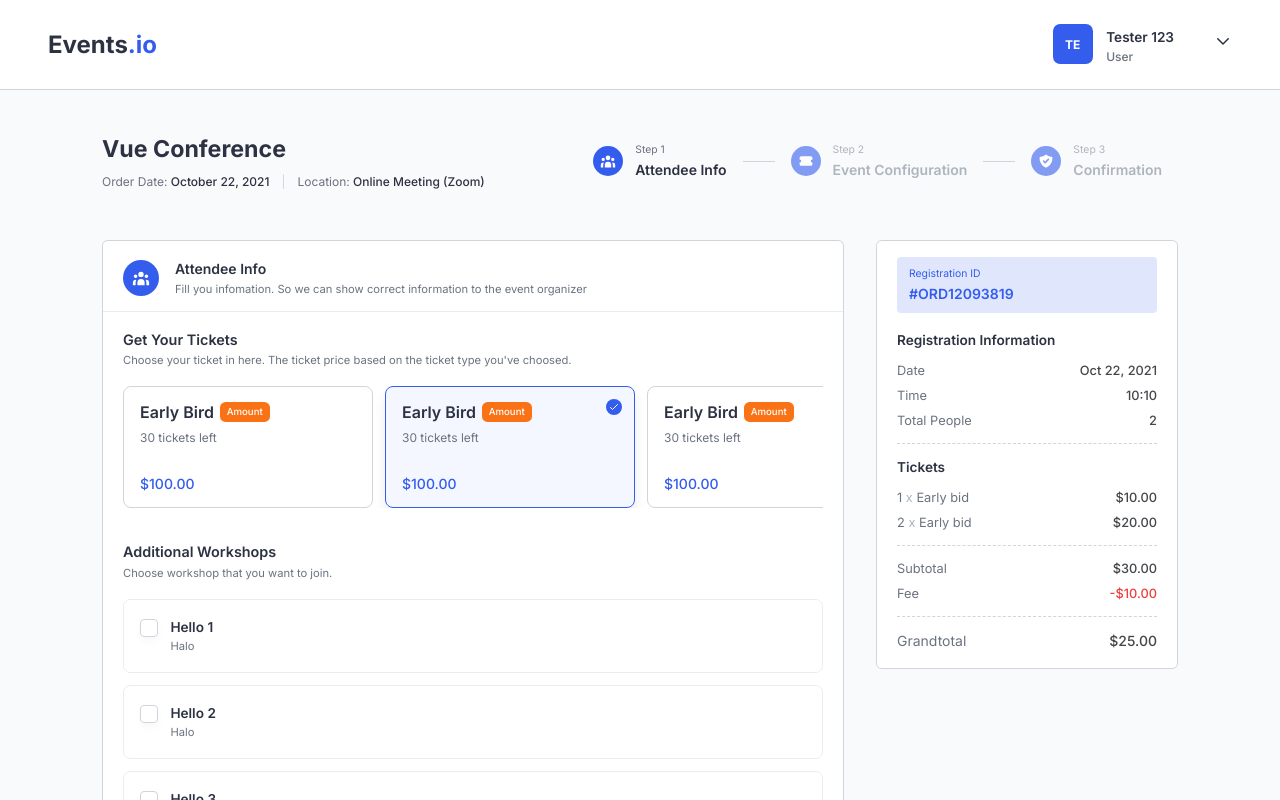
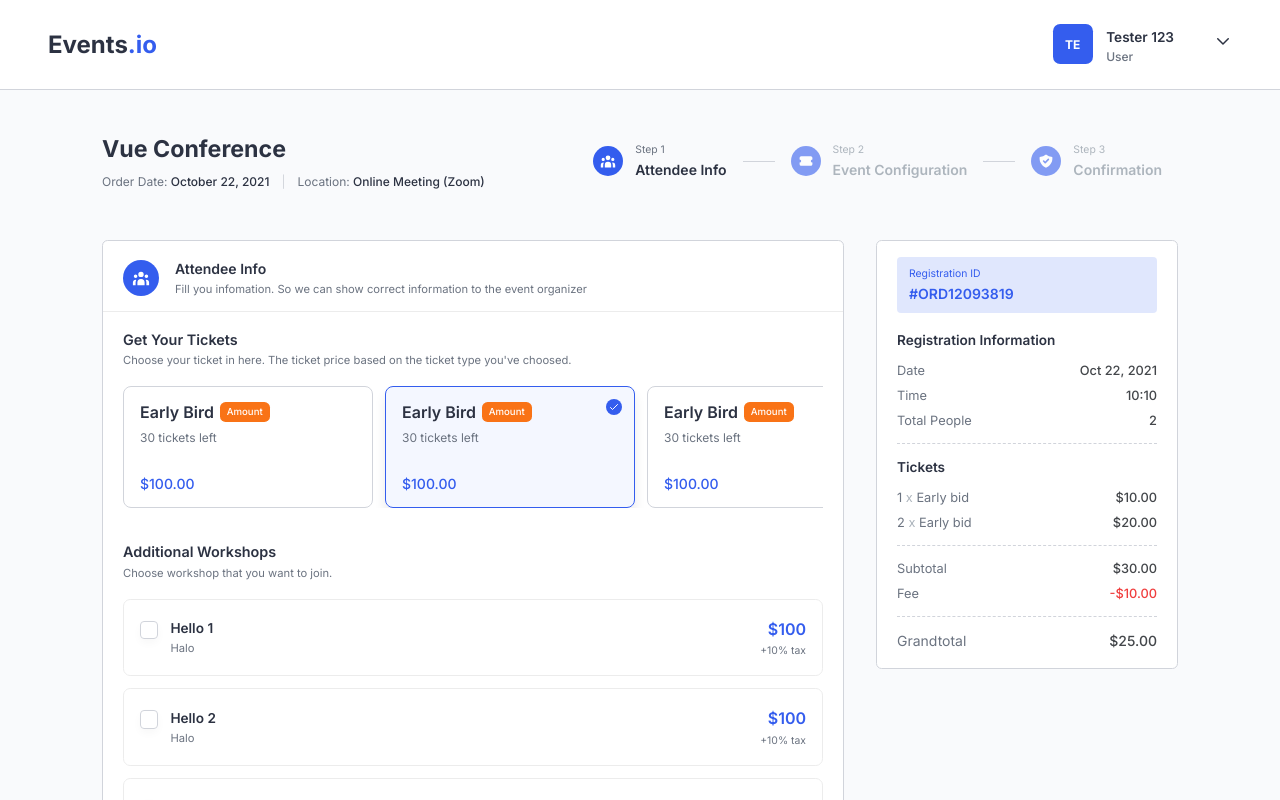
Before and after one commit to Erik3010/events.io, a React (Create React App) app: page /registration in a window 1280 px wide. Shown: the top 800 px of the page. Built offline with nearby package versions, Linux system fonts and the light colour scheme.

Commit message:
feat(style): add styling to additional workshops

```diff
--- a/src/components/Basic/Checkbox/Checkbox.module.scss
+++ b/src/components/Basic/Checkbox/Checkbox.module.scss
@@ -1,7 +1,7 @@
 @import "scss/variables";
 
 .checkbox {
-  display: flex;
+  display: inline-block;
   position: relative;
   cursor: pointer;
   user-select: none;
--- a/src/components/Registration/RegistrationConfiguration/RegistrationConfiguration.js
+++ b/src/components/Registration/RegistrationConfiguration/RegistrationConfiguration.js
@@ -64,6 +64,22 @@ function RegistrationConfiguration() {
                     label={`Hello ${index + 1}`}
                     tagline="Halo"
                   />
+                  <div className={styles["registration-workshop-item-info"]}>
+                    <div
+                      className={
+                        styles["registration-workshop-item-info-price"]
+                      }
+                    >
+                      $100
+                    </div>
+                    <div
+                      className={
+                        styles["registration-workshop-item-info-price-subtitle"]
+                      }
+                    >
+                      +10% tax
+                    </div>
+                  </div>
                 </div>
               ))}
           </div>
--- a/src/components/Registration/RegistrationConfiguration/RegistrationConfiguration.module.scss
+++ b/src/components/Registration/RegistrationConfiguration/RegistrationConfiguration.module.scss
@@ -39,9 +39,13 @@
       margin-top: 0.75rem;
     }
     &-item {
+      display: flex;
+      justify-content: space-between;
+      align-items: center;
       padding: 1rem;
       border-radius: 0.45rem;
       border: 1px solid $lightGray;
+      transition: $transition;
       &:hover {
         background: $transparentPrimary;
       }
@@ -50,6 +54,17 @@
         border-color: $primary;
         box-shadow: $shadowSm;
       }
+      &-info {
+        text-align: right;
+        &-price {
+          font-weight: 600;
+          color: $primary;
+          &-subtitle {
+            font-size: 0.65rem;
+            color: $subtitle;
+          }
+        }
+      }
     }
   }
 }
```
